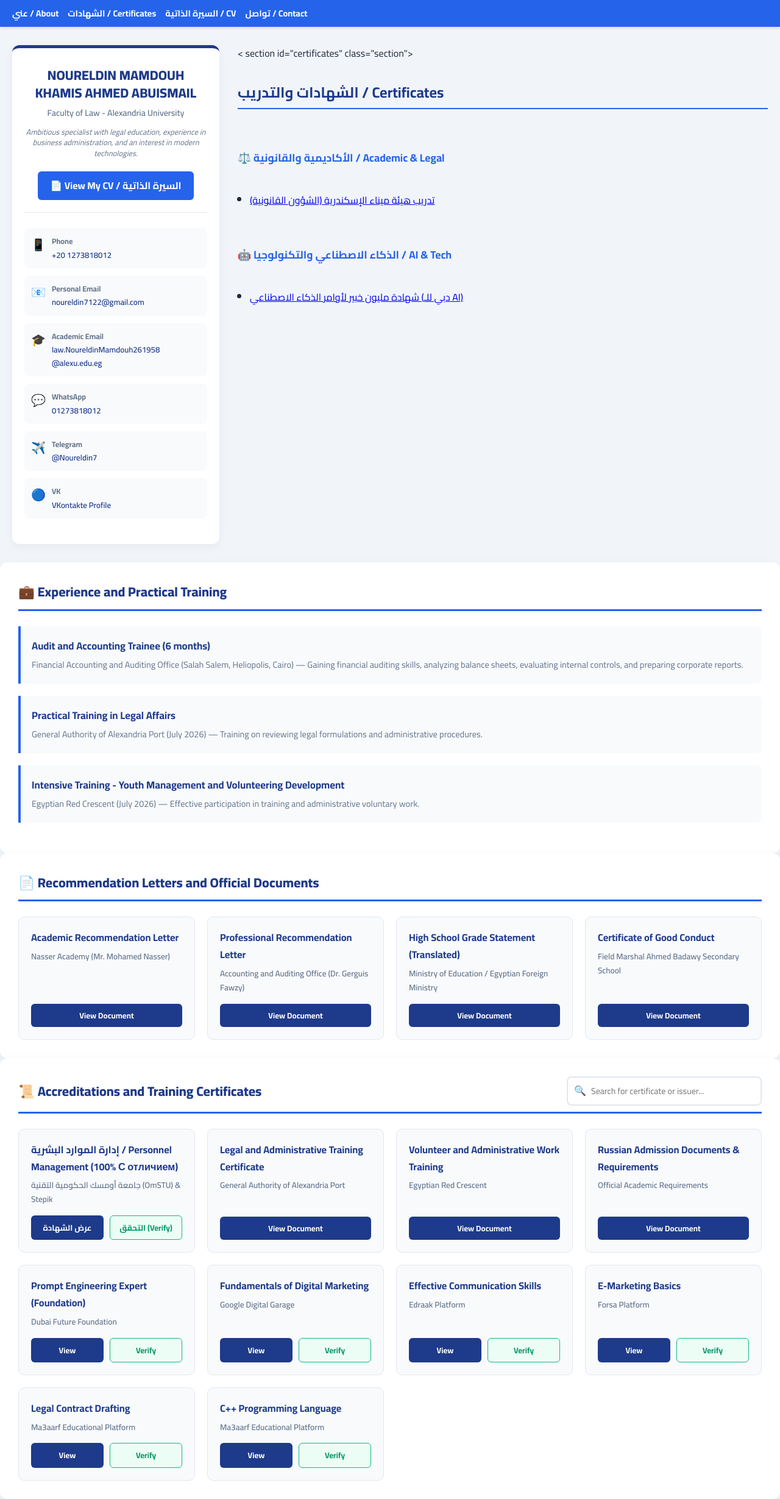
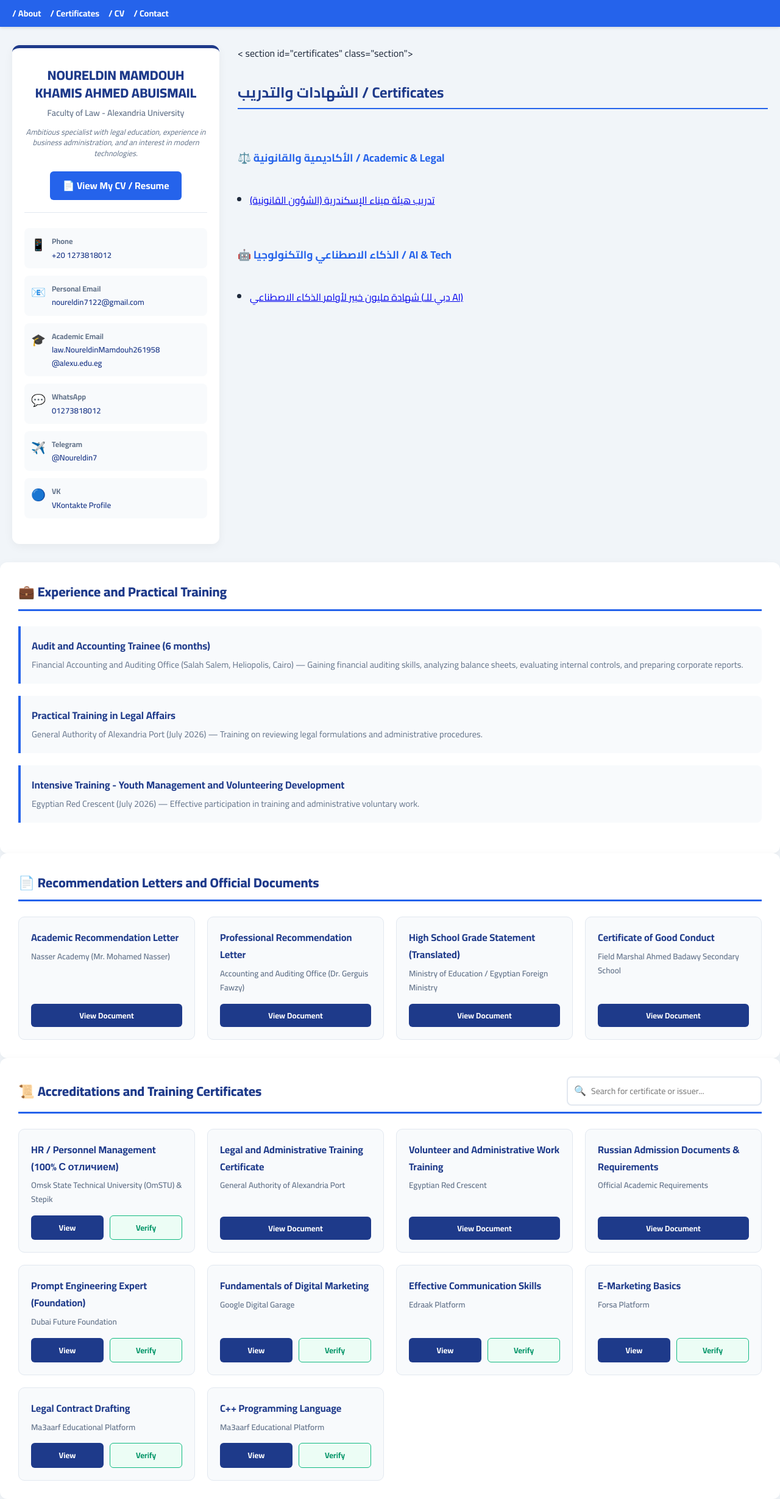
Before and after one commit to Noureldin7122/noureldin7122.github.io, a plain HTML site: page index.html in a window 1280 px wide. Shown: the whole page at 61% size. Drawn offline with Linux system fonts and the light colour scheme.

Commit message:
Change navigation and certificate text to English
Updated navigation links and certificate details to use English terms instead of Arabic.

```diff
--- a/index.html
+++ b/index.html
@@ -150,10 +150,10 @@
     <!-- Navigation Bar -->
     <nav>
         <div class="nav-links">
-            <a href="#about">عني / About</a>
-            <a href="#certificates">الشهادات / Certificates</a>
-            <a href="#cv">السيرة الذاتية / CV</a>
-            <a href="#contact">تواصل / Contact</a>
+            <a href="#about"> / About</a>
+            <a href="#certificates"> / Certificates</a>
+            <a href="#cv">  / CV</a>
+            <a href="#contact"> / Contact</a>
         </div>
         <div id="google_translate_element"></div>
     </nav>
@@ -169,7 +169,7 @@
 
                 <div id="cv" class="cv-section" style="text-align: center; margin-top: 20px;">
                     <a href="cv.pdf" target="_blank" rel="noopener noreferrer" class="cv-button">
-                        📄 View My CV / السيرة الذاتية
+                        📄 View My CV / Resume
                     </a>
                 </div>
             </div>
@@ -333,12 +333,12 @@
                     <!-- الشهادة الجديدة: إدارة الموارد البشرية (OmSTU & Stepik) -->
                     <div class="cert-card">
                         <div>
-                            <h3 class="cert-title">إدارة الموارد البشرية / Personnel Management (100% С отличием)</h3>
-                            <div class="cert-issuer">جامعة أومسك الحكومية التقنية (OmSTU) & Stepik</div>
+                            <h3 class="cert-title">HR / Personnel Management (100% С отличием)</h3>
+                            <div class="cert-issuer">Omsk State Technical University (OmSTU) & Stepik</div>
                         </div>
                         <div class="cert-actions">
-                            <a href="stepik_hr_management_omstu.pdf" target="_blank" rel="noopener noreferrer" class="btn-action btn-view">عرض الشهادة</a>
-                            <a href="https://stepik.org/cert/3348801" target="_blank" rel="noopener noreferrer" class="btn-action btn-verify">التحقق (Verify)</a>
+                            <a href="stepik_hr_management_omstu.pdf" target="_blank" rel="noopener noreferrer" class="btn-action btn-view">View</a>
+                            <a href="https://stepik.org/cert/3348801" target="_blank" rel="noopener noreferrer" class="btn-action btn-verify"> Verify</a>
                         </div>
                     </div>
 
```
